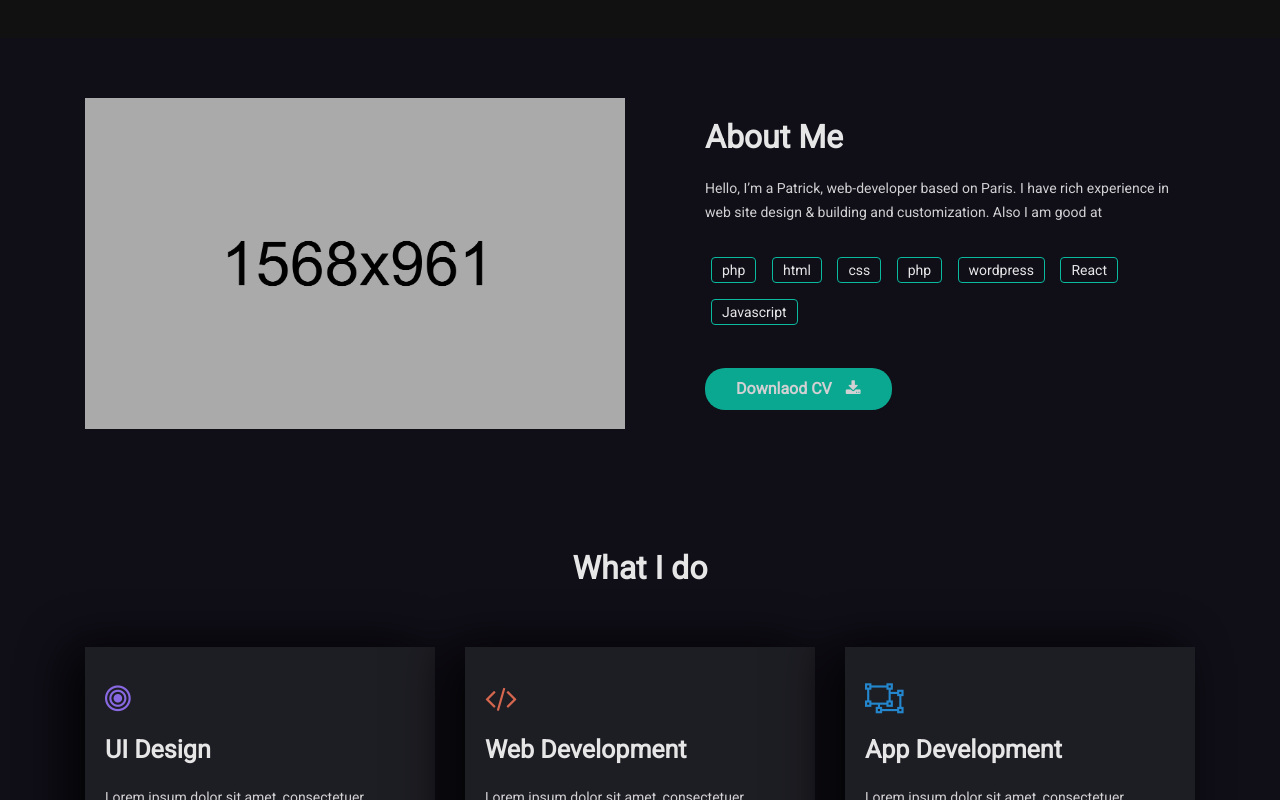
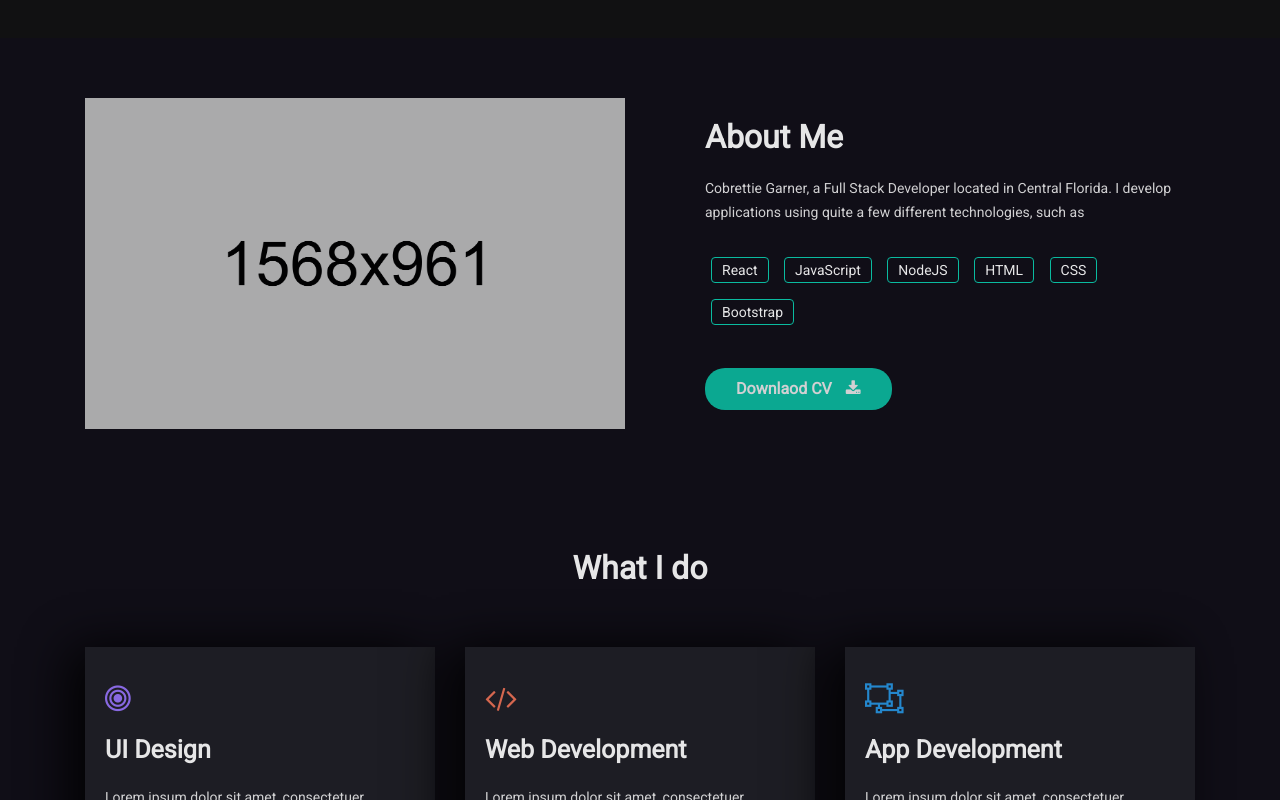
Before and after one commit to Cobrettie/updated-portfolio, a website: page code/html/index.html in a window 1280 px wide. Shown: the part 764-1564 px from the top of the page. Drawn offline with Linux system fonts and the light colour scheme.

Commit message:
update nav color scheme, add info for about me

```diff
--- a/code/html/assets/scss/styles.scss
+++ b/code/html/assets/scss/styles.scss
@@ -563,7 +563,7 @@ body {
                    }
                     &:hover {
                         .fa {
-                            color: $main-color;
+                            color: $main-blue;
                         }
                     }
                }
@@ -599,7 +599,7 @@ body {
         .mh-promo {
             margin-bottom: 30px;
             span {
-                background-color: $main-color;
+                background-color: $main-blue;
                 font-size: 14px;
                 line-height: 24px;
                 letter-spacing: 1px;
--- a/code/html/index.html
+++ b/code/html/index.html
@@ -163,18 +163,15 @@
                     <div class="col-sm-12 col-md-6">
                         <div class="mh-about-inner">
                             <h2 class="wow fadeInUp" data-wow-duration="0.8s" data-wow-delay="0.1s">About Me</h2>
-                            <p class="wow fadeInUp" data-wow-duration="0.8s" data-wow-delay="0.2s">Hello, I’m a Patrick, web-developer based on Paris.
-                            I have rich experience in web site design & building
-                            and customization. Also I am good at</p>
+                            <p class="wow fadeInUp" data-wow-duration="0.8s" data-wow-delay="0.2s">Cobrettie Garner, a Full Stack Developer located in Central Florida. I develop applications using quite a few different technologies, such as</p>
                             <div class="mh-about-tag wow fadeInUp" data-wow-duration="0.8s" data-wow-delay="0.3s">
                                 <ul>
-                                    <li><span>php</span></li>
-                                    <li><span>html</span></li>
-                                    <li><span>css</span></li>
-                                    <li><span>php</span></li>
-                                    <li><span>wordpress</span></li>
                                     <li><span>React</span></li>
-                                    <li><span>Javascript</span></li>
+                                    <li><span>JavaScript</span></li>
+                                    <li><span>NodeJS</span></li>
+                                    <li><span>HTML</span></li>
+                                    <li><span>CSS</span></li>
+                                    <li><span>Bootstrap</span></li>
                                 </ul>
                             </div>
                             <a href="" class="btn btn-fill wow fadeInUp" data-wow-duration="0.8s" data-wow-delay="0.4s">Downlaod CV <i class="fa fa-download"></i></a>
--- a/package.json
+++ b/package.json
@@ -16,5 +16,8 @@
   "bugs": {
     "url": "https://github.com/Cobrettie/updated-portfolio/issues"
   },
-  "homepage": "https://github.com/Cobrettie/updated-portfolio#readme"
+  "homepage": "https://github.com/Cobrettie/updated-portfolio#readme",
+  "dependencies": {
+    "node-sass": "^4.12.0"
+  }
 }
```
Also changed, not shown: code/html/assets/css/styles.css, 1 other file.
